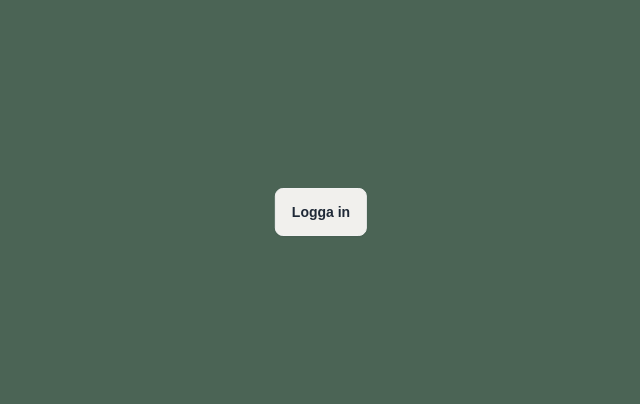
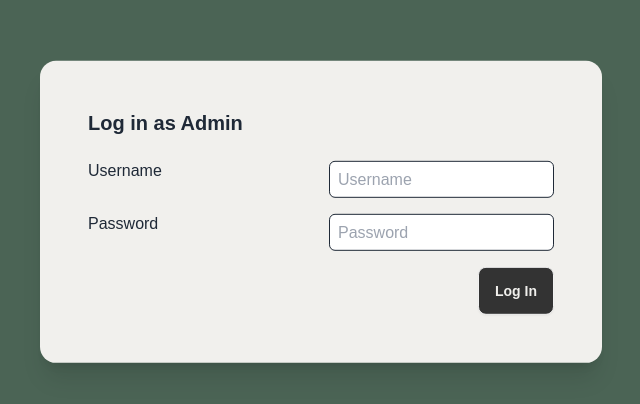
Before and after one commit to sunandacarlstrom/feedback-app-web, a Next.js app: page / in a window 1280 px wide. Shown: the part 188-592 px from the top of the page, without its empty margins (319-959 px from the left). Built offline with nearby package versions, Linux system fonts and the light colour scheme.

Commit message:
LoginPage grund klar

```diff
--- a/src/app/admin/page.jsx
+++ b/src/app/admin/page.jsx
@@ -4,10 +4,6 @@ const AdminPage = () => {
     return (
         <>
             <h1>Admin Page</h1>
-            <p>
-                Lorem ipsum dolor sit amet, consectetur adipisicing elit. Quia officiis sit modi error doloremque pariatur temporibus sapiente asperiores, nobis cumque, neque architecto corporis sunt
-                voluptates minus magnam, iste veritatis et.
-            </p>
             <ButtonStart text={"Start Quiz"} link="/quiz" />
         </>
     );
--- a/src/app/page.js
+++ b/src/app/page.js
@@ -1,12 +1,12 @@
 import React from "react";
-import ButtonStart from "@/components/Button/ButtonStart";
 import Background from "@/components/Background/Background";
+import LoginForm from "@/components/Forms/LoginForm/LoginForm";
 
 const Home = () => {
     return (
         <>
             <div className="absolute left-[50%] top-[50%] flex justify-center items-center flex-col gap-4 translate-x-[-50%] translate-y-[-50%]">
-                <ButtonStart text={"Logga in"} link="/admin" />
+                <LoginForm />
             </div>
             <Background />
         </>
--- a/src/components/Button/ButtonStart.jsx
+++ b/src/components/Button/ButtonStart.jsx
@@ -1,10 +1,10 @@
 import Link from "next/link";
 
-const ButtonStart = ({text, link}) => {
+const ButtonStart = ({ text, link }) => {
     return (
         <>
             <Link href={link}>
-                <button className="btn bg-digital-white hover:border-leather hover:text-leather">{text}</button>
+                <button className="btn bg-digital-black text-digital-white hover:border-pop hover:text-pop">{text}</button>
             </Link>
         </>
     );
--- a/src/components/Button/ButtonStart.module.css
+++ /dev/null
@@ -1,8 +0,0 @@
-.btn {
-    background-color: var(--primary-color);
-    color: var(--color-white);
-}
-
-.btn:hover {
-    background-color: var(--primary-color-shade);
-}
--- /dev/null
+++ b/src/components/Forms/LoginForm/LoginForm.jsx
@@ -0,0 +1,30 @@
+import ButtonStart from "@/components/Button/ButtonStart";
+
+const LoginForm = () => {
+    return (
+        <>
+            <div className="card bg-digital-white shadow-xl p-4">
+                <div className="card-body">
+                    <h2 className="card-title mb-4 text-center">Log in as Admin</h2>
+                    <form id="login-form">
+                        <div className="grid grid-cols-1 md:grid-cols-2 gap-4">
+                            <label htmlFor="username">
+                                Username
+                            </label>
+                            <input type="text" placeholder="Username" name="username" id="login-username" className="border p-2 rounded-md w-full focus:outline-none focus:border-pop" />
+                            <label htmlFor="password">
+                                Password
+                            </label>
+                            <input type="password" placeholder="Password" name="password" id="login-password" className="border p-2 rounded-md w-full focus:outline-none focus:border-pop" />
+                        </div>
+                        <div className="card-actions justify-end mt-4">
+                            <ButtonStart text={"Log In"} link="/admin" />
+                        </div>
+                    </form>
+                </div>
+            </div>
+        </>
+    );
+};
+
+export default LoginForm;
```
